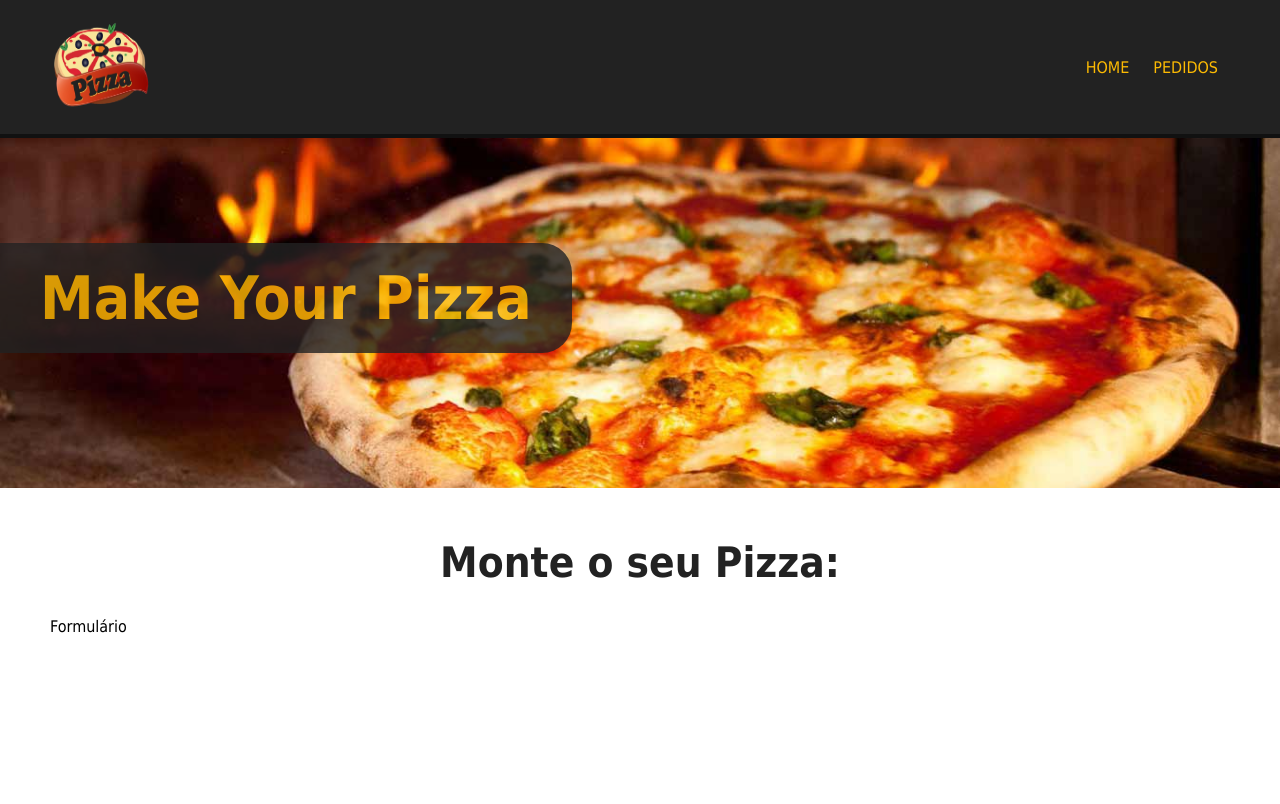
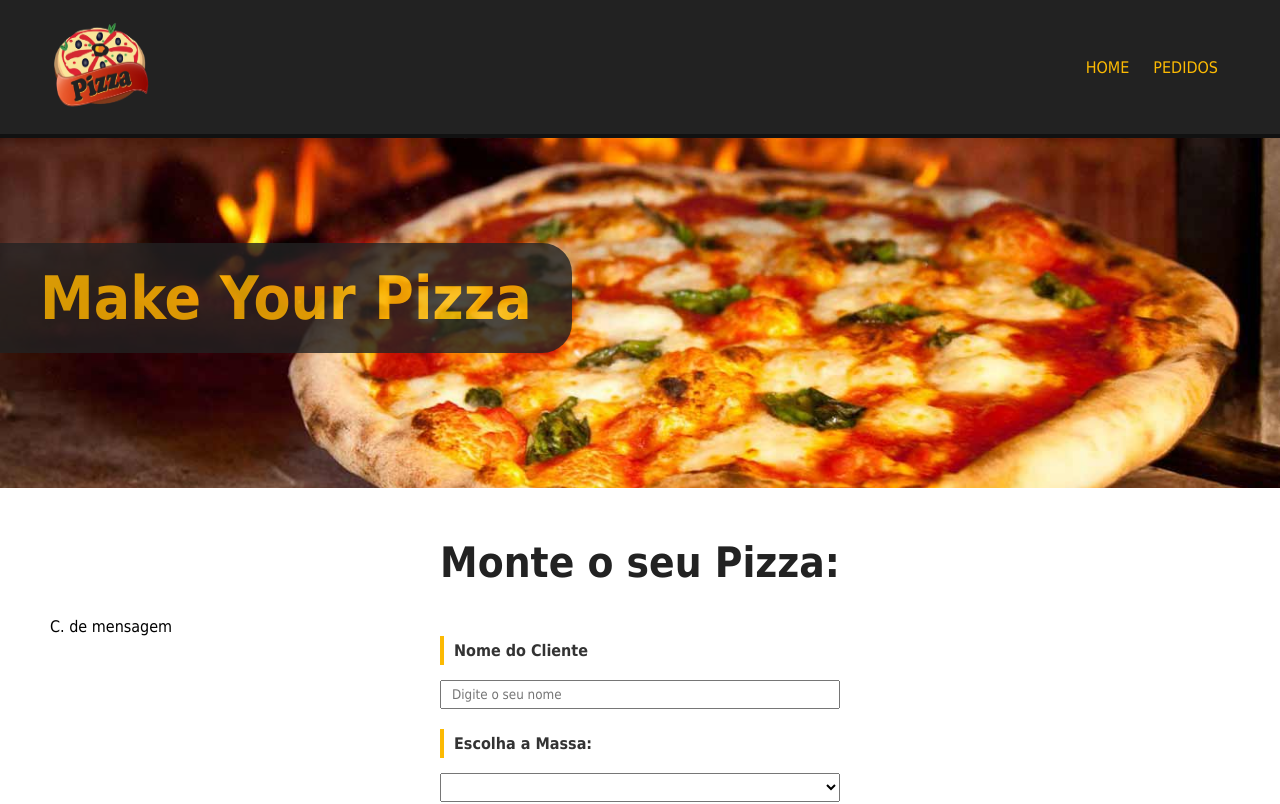
Before and after one commit to victorsantanna/pizzaria-web, a Vue app: page / in a window 1280 px wide. Shown: the top 804 px of the page. Built offline with nearby package versions, Linux system fonts and the light colour scheme.

Commit message:
feat: importação do componente

```diff
--- a/src/views/HomeView.vue
+++ b/src/views/HomeView.vue
@@ -2,17 +2,19 @@
   <Banner />
   <div class="main-container">
     <h1>Monte o seu Pizza:</h1>
-    <p>Formulário</p>
+    <PizzaForm />
   </div>
 </template>
 
 <script>
 import Banner from "../components/Banner.vue"
+import PizzaForm from "../components/PizzaForm.vue"
 
 export default{
   name:"Home",
   components:{
     Banner,
+    PizzaForm,
   }
 }
 
```
